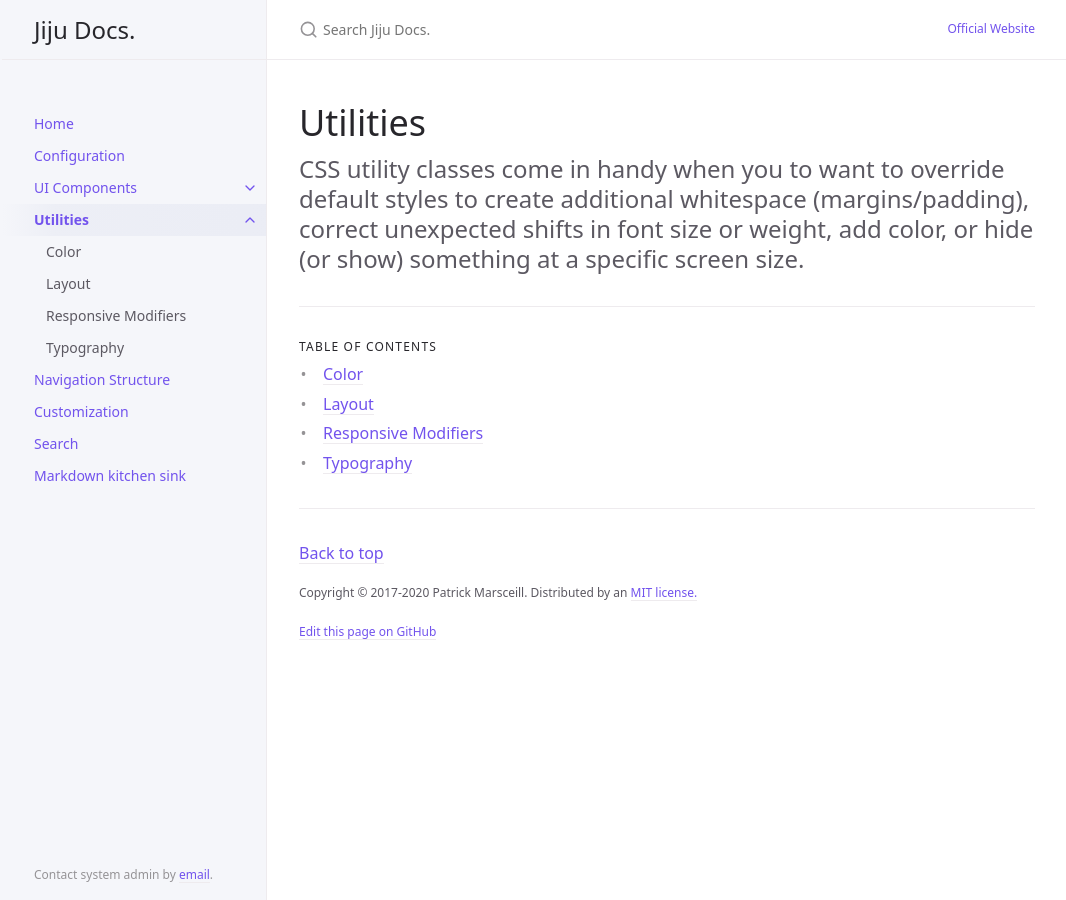
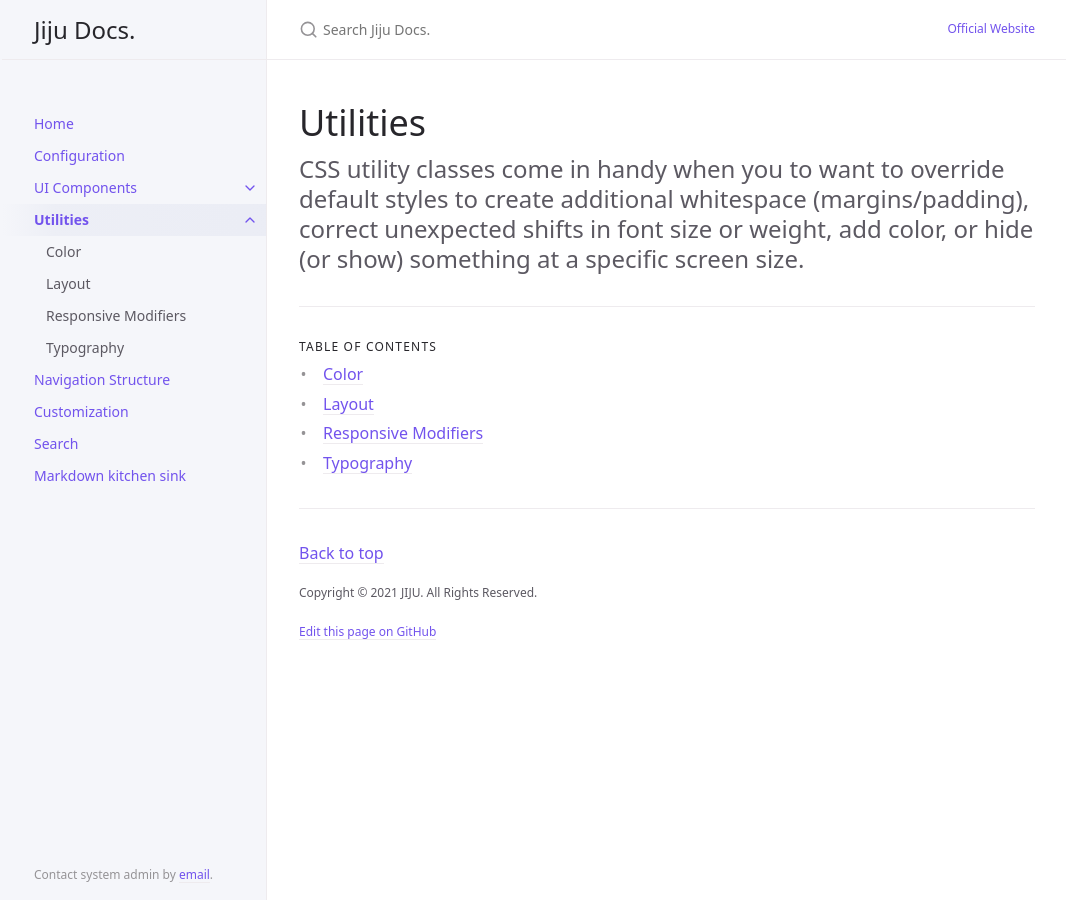
Before and after one commit to jijudevs/jijudevs.github.io, a Jekyll site: the page built from docs/utilities/utilities.md, in a window 1280 px wide. Shown: the whole page, without its empty margins (105-1171 px from the left). Built offline with Jekyll 4.4.1, drawn with Linux system fonts in a browser that asks for light colours.

Commit message:
Update _config.yml

```diff
--- a/_config.yml
+++ b/_config.yml
@@ -81,7 +81,7 @@ nav_sort: case_sensitive # Capital letters sorted before lowercase
 back_to_top: true
 back_to_top_text: "Back to top"
 
-footer_content: "Copyright &copy; 2017-2020 Patrick Marsceill. Distributed by an <a href=\"https://github.com/pmarsceill/just-the-docs/tree/master/LICENSE.txt\">MIT license.</a>"
+footer_content: "Copyright &copy; 2021 JIJU. All Rights Reserved."
 
 # Footer last edited timestamp
 last_edit_timestamp: true # show or hide edit time - page must have `last_modified_date` defined in the frontmatter
```
